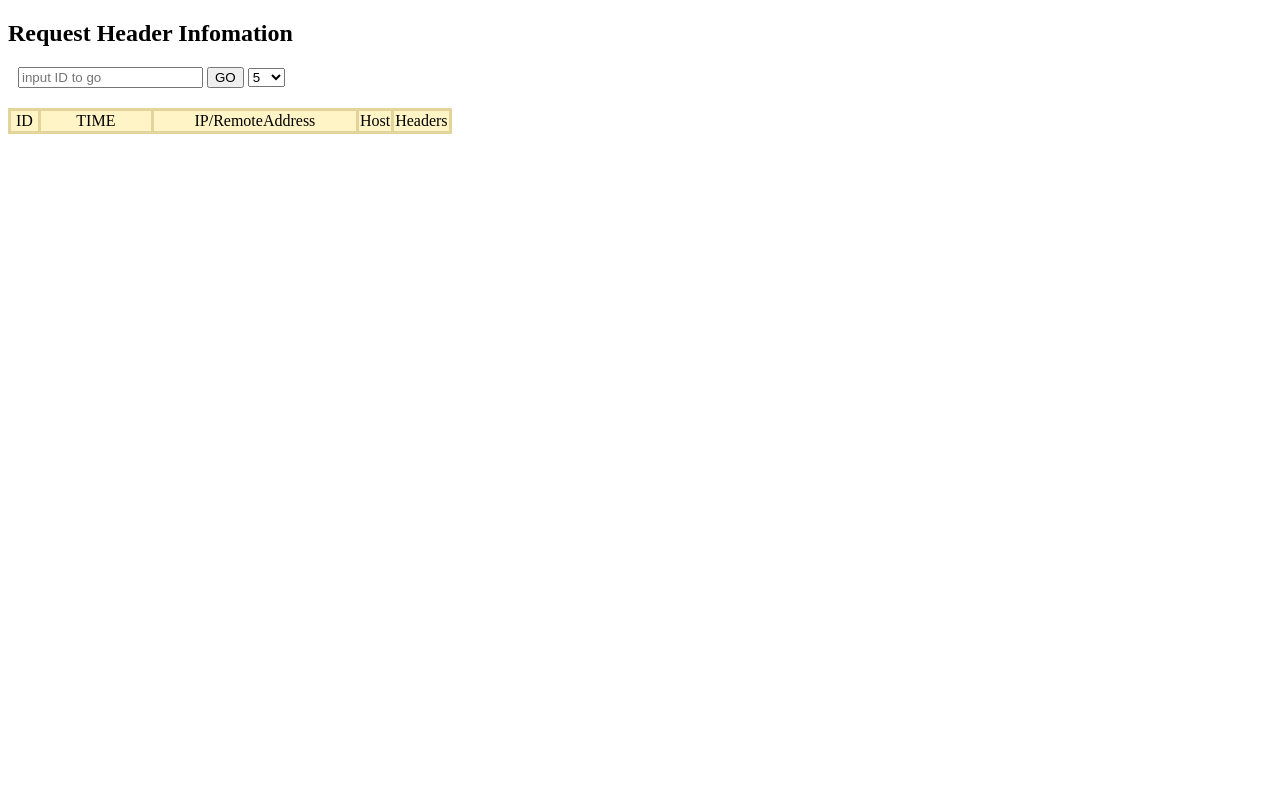
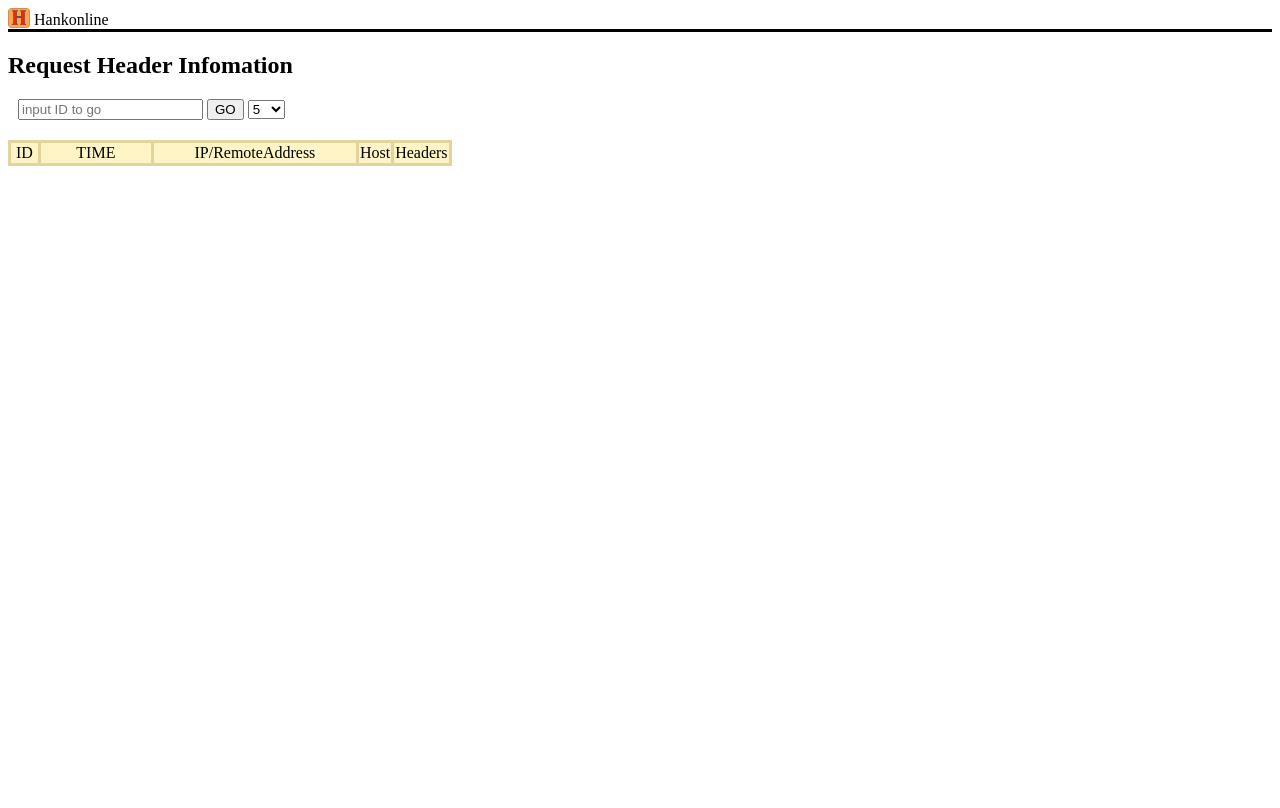
Before and after one commit to loveinbox/myblog, a Node server app: page /ip.html in a window 1280 px wide. Before the commit the page ends 134 px from the top, so only its background shows below. Run offline with Node 20, Linux system fonts and the light colour scheme; data that the repository does not hold is empty; some libraries are stand-ins or nearby versions.

Commit message:
apart css and add page header

```diff
--- a/public/ip.html
+++ b/public/ip.html
@@ -3,11 +3,18 @@
 <head>
     <meta charset="UTF-8">
     <title>Request Info</title>
+    <link rel="stylesheet" href="./stylesheets/base.css">
     <link rel="stylesheet" href="./stylesheets/ip.css">
     <link rel="icon" href="img/fav2.png" />
 </head>
 
 <body>
+    <header class="main-header">
+        <a href="http://hankonline.cn">
+            <img src="img/fav.png">
+            <span>Hankonline</span>
+        </a>
+    </header>
     <section>
         <h1>Request Header Infomation</h1>
     </section>
--- a/public/main.html
+++ b/public/main.html
@@ -7,6 +7,7 @@
     <link rel="icon" href="./img/fav.png" />
     <link href="https://maxcdn.bootstrapcdn.com/font-awesome/4.5.0/css/font-awesome.min.css" rel="stylesheet" integrity="sha384-XdYbMnZ/QjLh6iI4ogqCTaIjrFk87ip+ekIjefZch0Y+PvJ8CDYtEs1ipDmPorQ+" crossorigin="anonymous">
     <link rel="stylesheet" href="https://cdnjs.cloudflare.com/ajax/libs/normalize/3.0.3/normalize.min.css">
+    <link rel="stylesheet" href="./stylesheets/base.css">
     <link rel="stylesheet" href="./stylesheets/index.css">
 </head>
 
--- /dev/null
+++ b/public/stylesheets/base.css
@@ -0,0 +1,26 @@
+html,body{
+    height:100%;
+}
+ul{
+    list-style:none;
+}
+a:link,a:active,a:visited{
+    text-decoration:none;
+    color:#000;
+}
+.clearfix:after {
+    visibility: hidden;
+    display: block;
+    font-size: 0;
+    content: " ";
+    clear: both;
+    height: 0;
+}
+
+.main-header{
+    border-bottom:solid;
+}
+.main-header img{
+    width: 22px;
+    vertical-align:text-bottom;
+}
```
Also changed, not shown: public/stylesheets/index.css (+4 -23 lines).
